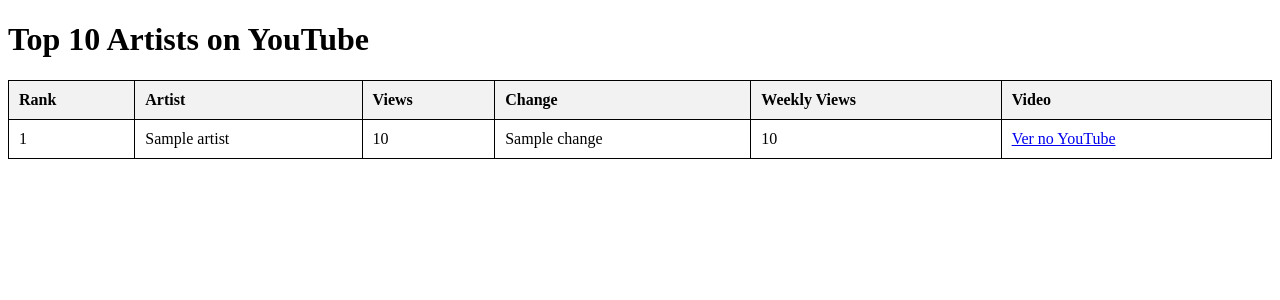
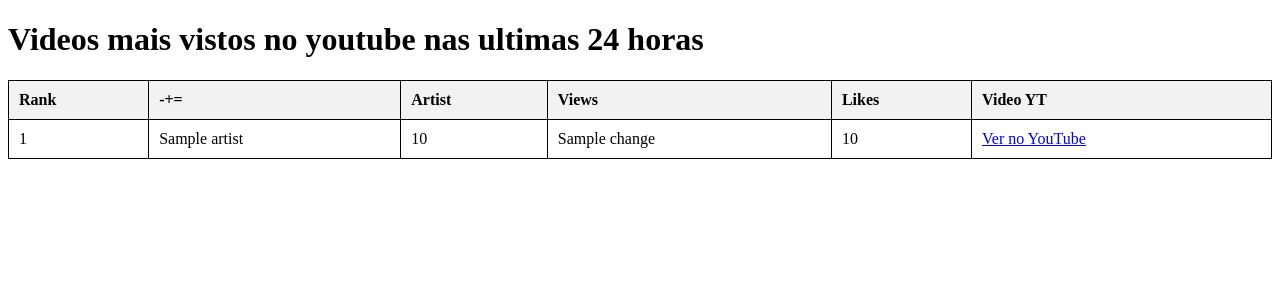
Before and after one commit to ruicirilo/Kworb-Scrapping-popular-videos, a Flask app: template Templates/index.html in a window 1280 px wide. Shown: the top 300 px of the page. Run offline with Flask 3, Linux system fonts and the light colour scheme; the template is opened without the code that fills it: most values are stand-ins (such as "Sample title", 1, 10 or a date in 2020).

Commit message:
Update index.html

```diff
--- a/Templates/index.html
+++ b/Templates/index.html
@@ -22,16 +22,16 @@
     </style>
 </head>
 <body>
-    <h1>Top 10 Artists on YouTube</h1>
+    <h1>Videos mais vistos no youtube nas ultimas 24 horas</h1>
     <table>
         <thead>
             <tr>
                 <th>Rank</th>
+                <th>-+=</th>
                 <th>Artist</th>
                 <th>Views</th>
-                <th>Change</th>
-                <th>Weekly Views</th>
-                <th>Video</th>
+                <th>Likes</th>
+                <th>Video YT</th>
             </tr>
         </thead>
         <tbody>
```
